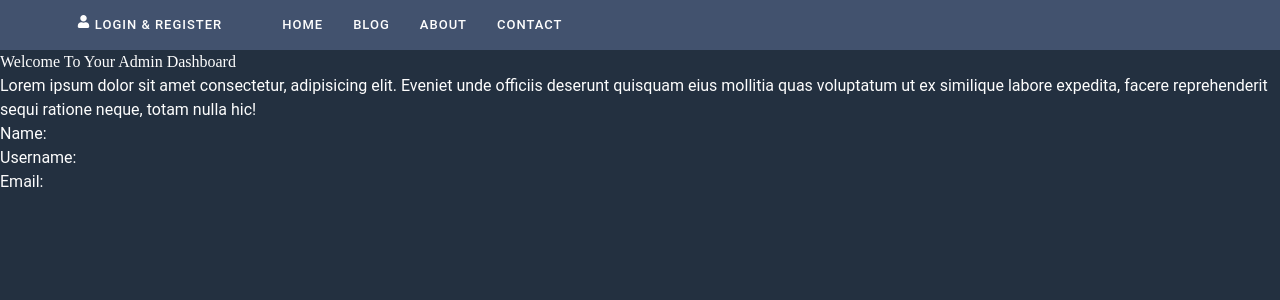
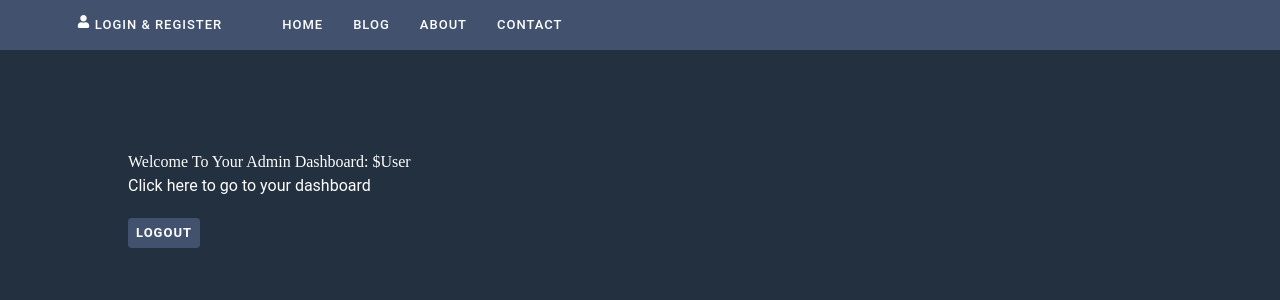
Before and after one commit to behnamhamidi1991/dashboard, a Next.js app: page /dashboard in a window 1280 px wide. Shown: the top 300 px of the page. Built offline with nearby package versions, Linux system fonts and the light colour scheme.

Commit message:
logout route

```diff
--- /dev/null
+++ b/src/app/api/users/logout/route.ts
@@ -0,0 +1,15 @@
+import { NextResponse } from "next/server";
+
+export async function GET() {
+  try {
+    const response = NextResponse.json({
+      message: "Logout Successful!",
+      success: true,
+    });
+    response.cookies.set("token", "", { httpOnly: true, expires: new Date(0) });
+
+    return response;
+  } catch (error: any) {
+    return NextResponse.json({ error: error.message }), { status: 500 };
+  }
+}
--- a/src/app/dashboard/dashboard.css
+++ b/src/app/dashboard/dashboard.css
@@ -2,4 +2,22 @@
   height: 100vh;
   background-color: var(--primary-color);
   color: var(--secondary-color);
+  padding: 100px 10%;
 }
+
+.logoutBtn {
+  background-color: var(--main-color);
+  color: var(--secondary-color);
+  padding: 5px 8px;
+  border-radius: 4px;
+  font-size: 13px;
+  text-transform: uppercase;
+  font-weight: 700;
+  letter-spacing: 1px;
+  margin-top: 20px;
+}
+
+.logoutBtn:hover {
+  background-color: var(--light-color);
+  color: var(--primary-color);
+}
--- a/src/app/dashboard/page.tsx
+++ b/src/app/dashboard/page.tsx
@@ -4,17 +4,9 @@ import "./dashboard.css";
 const Dashboard = () => {
   return (
     <div className="dashboard">
-      <h1>Welcome To Your Admin Dashboard</h1>
-      <p>
-        Lorem ipsum dolor sit amet consectetur, adipisicing elit. Eveniet unde
-        officiis deserunt quisquam eius mollitia quas voluptatum ut ex similique
-        labore expedita, facere reprehenderit sequi ratione neque, totam nulla
-        hic!
-      </p>
-
-      <p>Name:</p>
-      <p>Username:</p>
-      <p>Email:</p>
+      <h1>Welcome To Your Admin Dashboard: $User</h1>
+      <p>Click here to go to your dashboard</p>
+      <button className="logoutBtn">Logout</button>
     </div>
   );
 };
--- a/src/app/login/page.tsx
+++ b/src/app/login/page.tsx
@@ -1,22 +1,61 @@
-import React from "react";
+"use client";
+import React, { useState, useEffect } from "react";
 import "./login.css";
 import Link from "next/link";
+import axios from "axios";
+import { toast } from "react-toastify";
+import { useRouter } from "next/navigation";
+import Spinner from "@/components/shared/Spinner/Spinner";
 
 const LoginPage = () => {
+  const router = useRouter();
+  const [loading, setLoading] = React.useState(false);
+  const [user, setUser] = React.useState({
+    email: "",
+    password: "",
+  });
+
+  const onLogin = async (e) => {
+    e.preventDefault();
+    try {
+      if (user.email === "" || user.password === "") {
+        toast.error("You must fill all required fields!");
+      } else {
+        setLoading(true);
+        const response = await axios.post("/api/users/login", user);
+        console.log("Login success", response.data);
+        toast.success("Login Successful!");
+        router.push("/dashboard");
+      }
+    } catch (error) {}
+  };
+
   return (
     <div className="login-page">
-      <form className="login-form">
+      <form className="login-form" onSubmit={onLogin}>
+        <div className="loadingSpinner">{loading ? <Spinner /> : null}</div>
+
         <h2>Login</h2>
 
         <div className="inputcontainer">
-          <input type="text" />
-          <input type="password" />
+          <input
+            type="text"
+            placeholder="Please enter your email ..."
+            value={user.email}
+            onChange={(e) => setUser({ ...user, email: e.target.value })}
+          />
+          <input
+            type="password"
+            placeholder="Please enter your password ..."
+            value={user.password}
+            onChange={(e) => setUser({ ...user, password: e.target.value })}
+          />
           <button className="login-loginBtn">Login</button>
           <p className="signuplink">
             <Link href="/signup" className="login-signupBtn">
               Signup here
             </Link>{" "}
-            if you don&quot;t have an account
+            if you don&#39;t have an account
           </p>
         </div>
       </form>
```
Also changed, not shown: src/app/login/login.css (+9 -0 lines).
